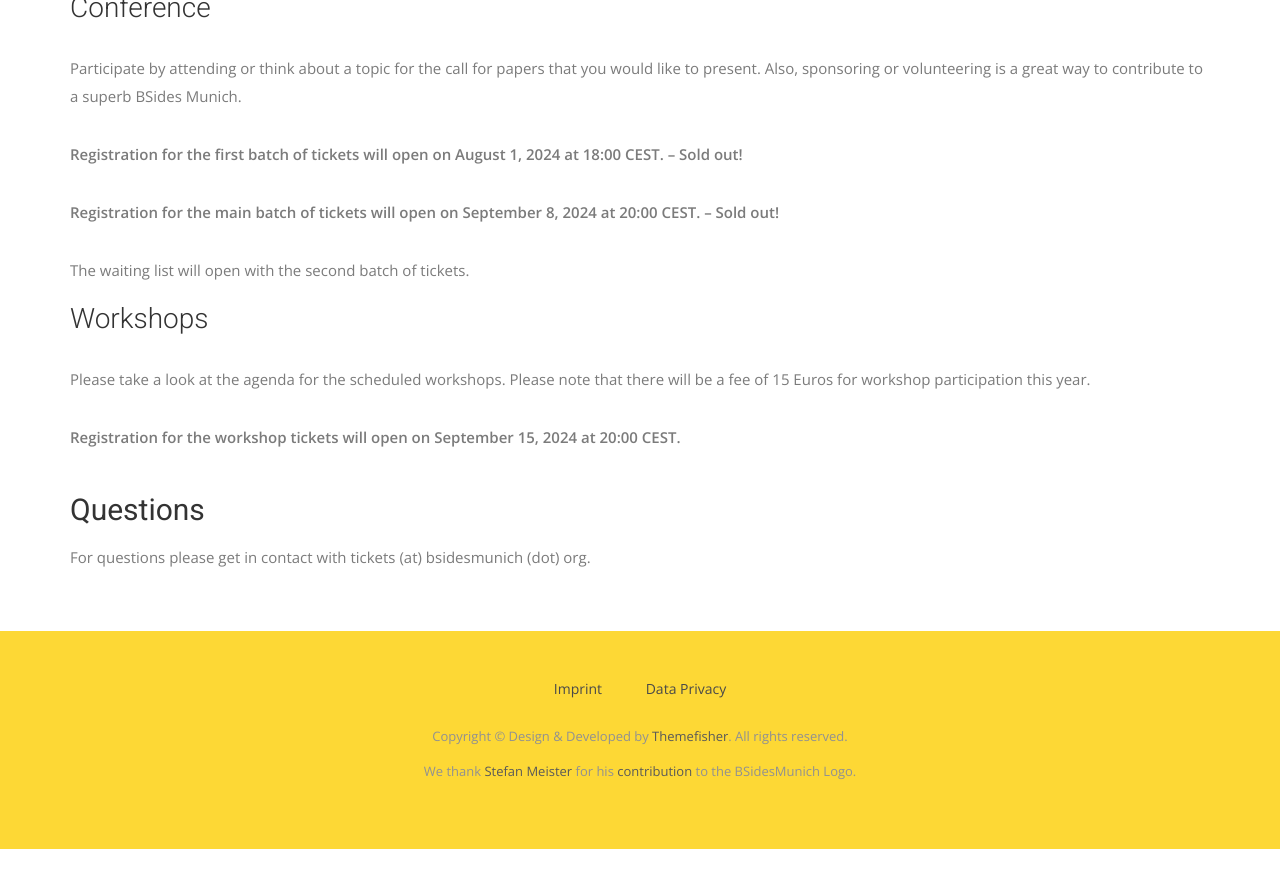
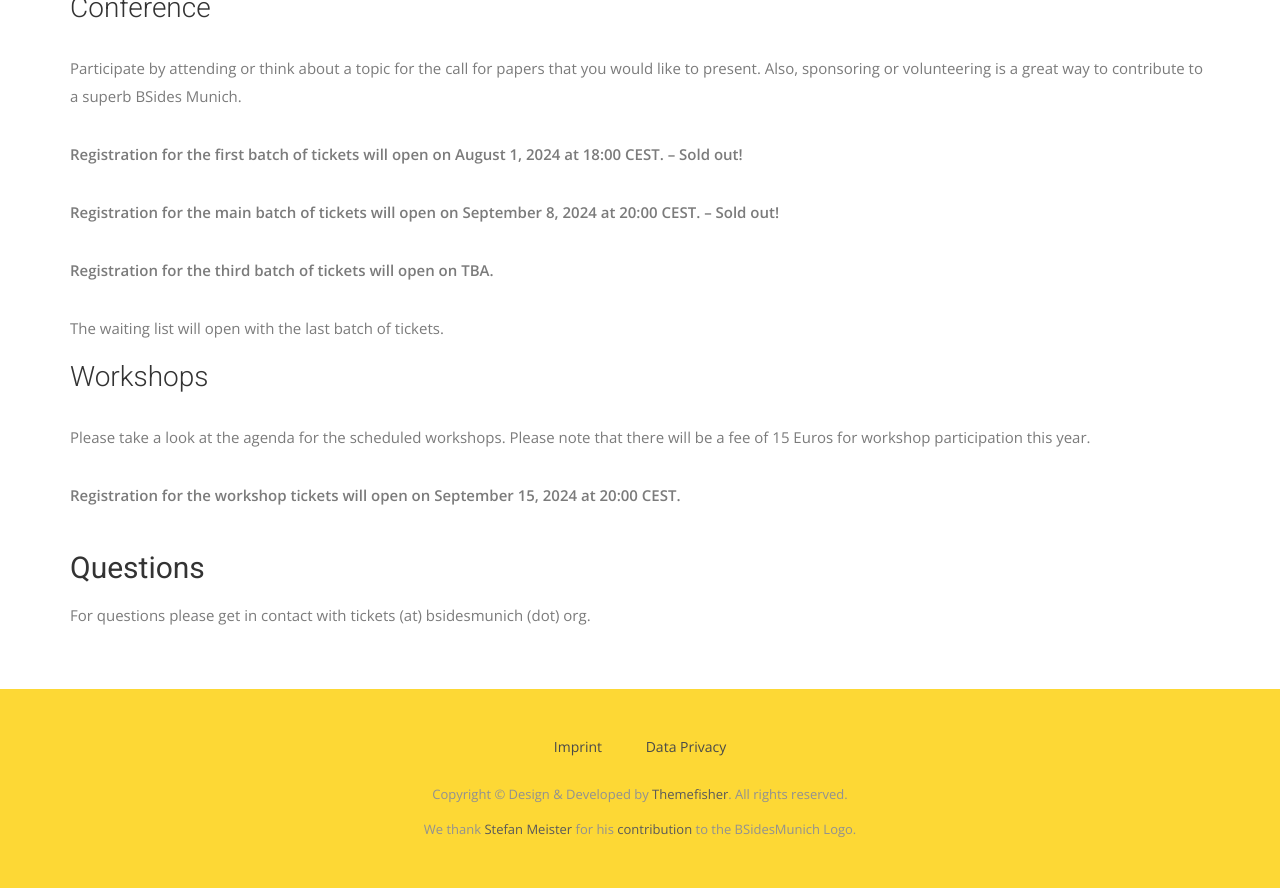
Before and after one commit to BSidesMUC/BSidesMunich2024, a Jekyll site: the page built from tickets.md, in a window 1280 px wide and 900 px high, scrolled down 901 px. Shown: the top 888 px of the window. Built offline with Jekyll 4.4.1, drawn with Linux system fonts in a browser that asks for light colours; nearby versions of some CDN libraries; some web fonts are replaced; before the commit the page ends 1750 px from its top, so only the background shows below that.

Commit message:
Update about the 3rd batch of tickets.

```diff
--- a/tickets.md
+++ b/tickets.md
@@ -16,7 +16,9 @@
 
 **Registration for the main batch of tickets will open on September 8, 2024 at 20:00 CEST. -- Sold out!**
 
-The waiting list will open with the second batch of tickets.
+**Registration for the third batch of tickets will open on TBA.**
+
+The waiting list will open with the last batch of tickets.
 
 ### Workshops
 
```
